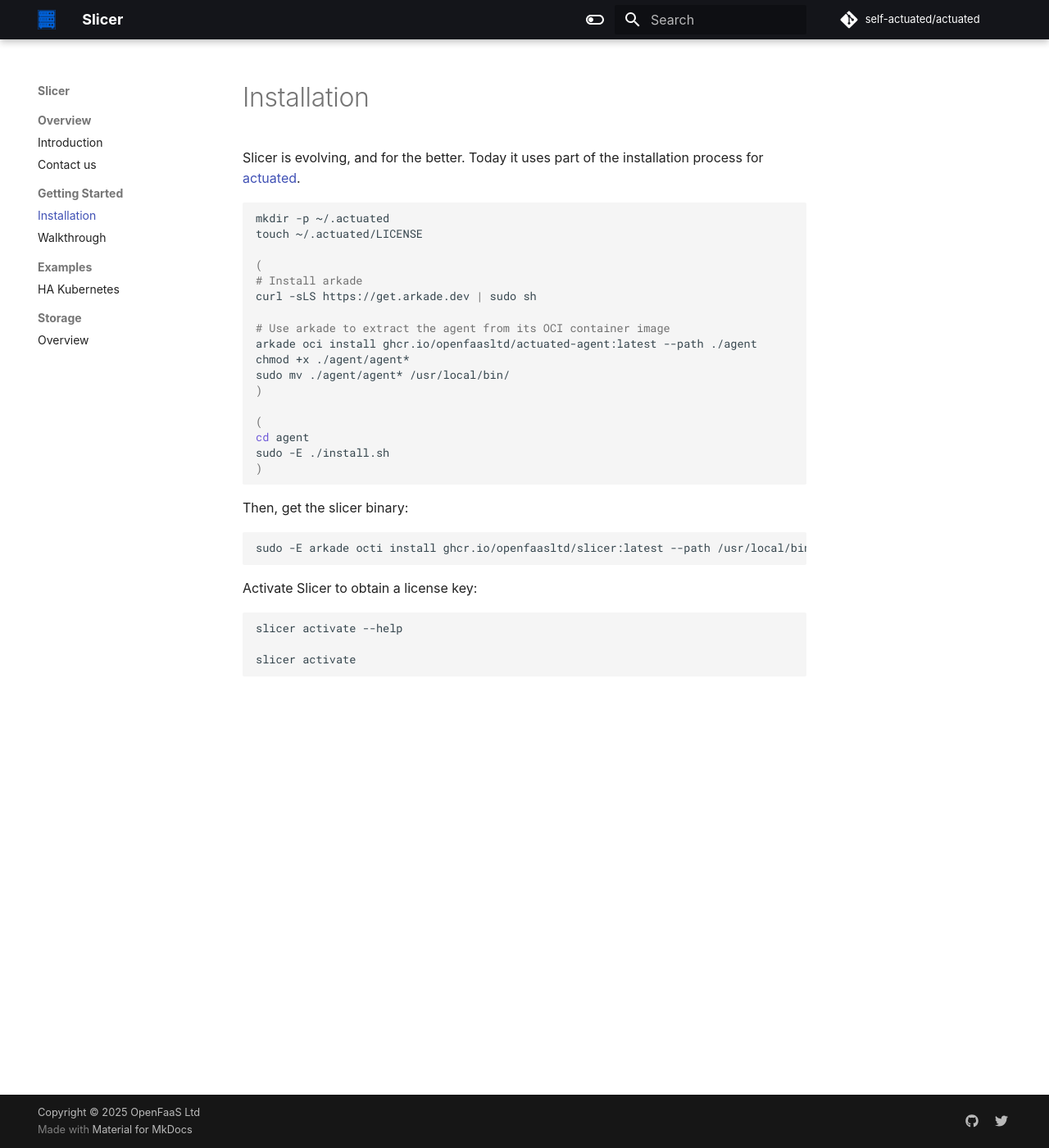
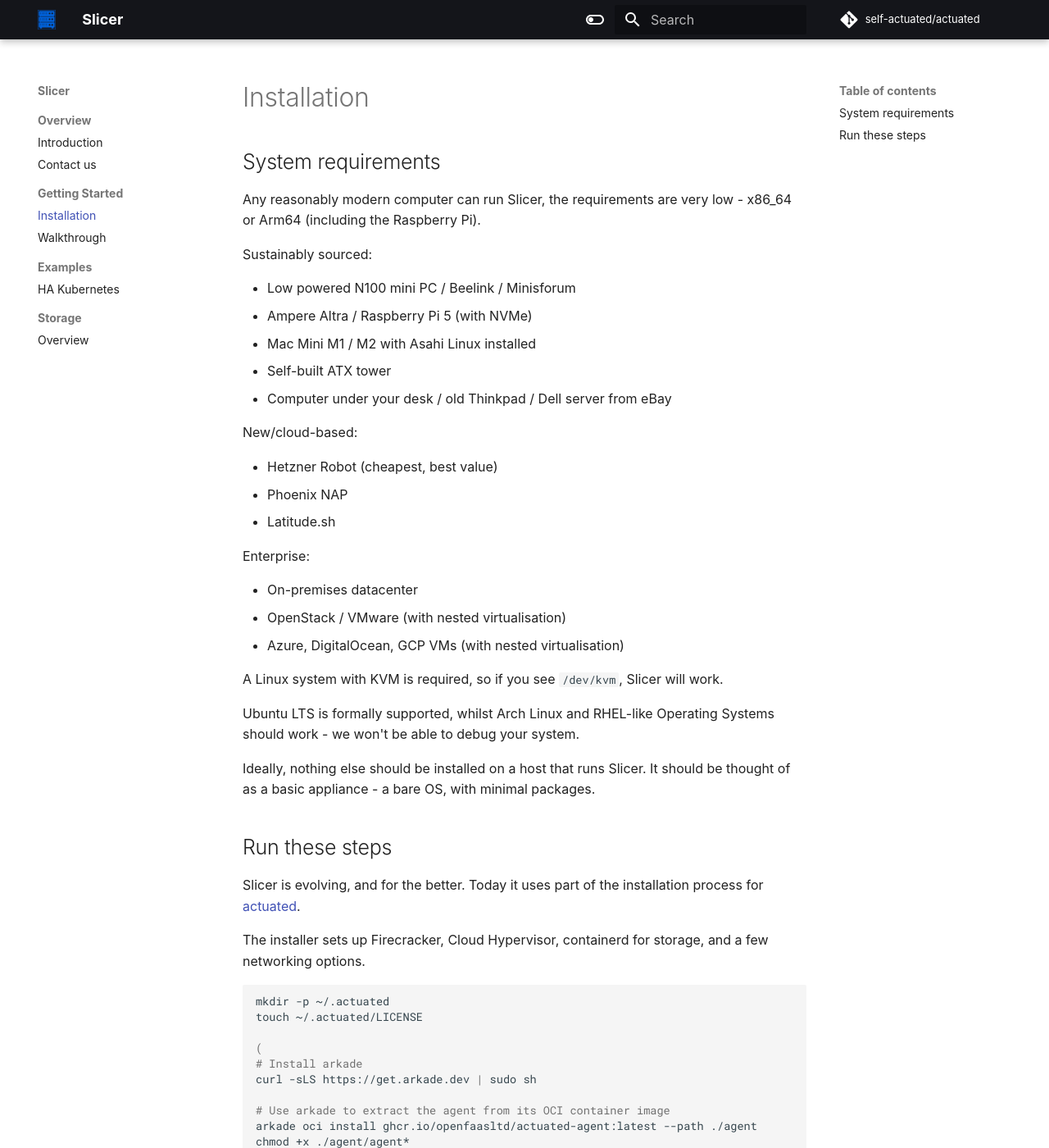
Before and after one commit to slicervm/docs.slicervm.com, an MkDocs documentation site: the page built from docs/getting-started/install.md, in a window 1280 px wide and 1400 px high. Shown: the whole window at 82% size. Built offline with MkDocs 1.6.1 and Material for MkDocs 9.7.7, drawn with Linux system fonts in a browser that asks for light colours; some web fonts are replaced; comment, search, counter and statistics services are not loaded.

Commit message:
System requirements
Signed-off-by: Alex Ellis (OpenFaaS Ltd) <alexellis2@gmail.com>

````diff
--- a/docs/getting-started/install.md
+++ b/docs/getting-started/install.md
@@ -1,6 +1,40 @@
 # Installation
 
+## System requirements
+
+Any reasonably modern computer can run Slicer, the requirements are very low - x86_64 or Arm64 (including the Raspberry Pi).
+
+Sustainably sourced:
+
+* Low powered N100 mini PC / Beelink / Minisforum
+* Ampere Altra / Raspberry Pi 5 (with NVMe)
+* Mac Mini M1 / M2 with Asahi Linux installed
+* Self-built ATX tower
+* Computer under your desk / old Thinkpad / Dell server from eBay
+
+New/cloud-based:
+
+* Hetzner Robot (cheapest, best value)
+* Phoenix NAP
+* Latitude.sh
+
+Enterprise:
+
+* On-premises datacenter
+* OpenStack / VMware (with nested virtualisation)
+* Azure, DigitalOcean, GCP VMs (with nested virtualisation)
+
+A Linux system with KVM is required, so if you see `/dev/kvm`, Slicer will work.
+
+Ubuntu LTS is formally supported, whilst Arch Linux and RHEL-like Operating Systems should work - we won't be able to debug your system.
+
+Ideally, nothing else should be installed on a host that runs Slicer. It should be thought of as a basic appliance - a bare OS, with minimal packages.
+
+## Run these steps
+
 Slicer is evolving, and for the better. Today it uses part of the installation process for [actuated](https://actuated.com).
+
+The installer sets up Firecracker, Cloud Hypervisor, containerd for storage, and a few networking options.
 
 ```bash
 mkdir -p ~/.actuated
````
Also changed, not shown: docs/index.md (+1 -1 lines).
